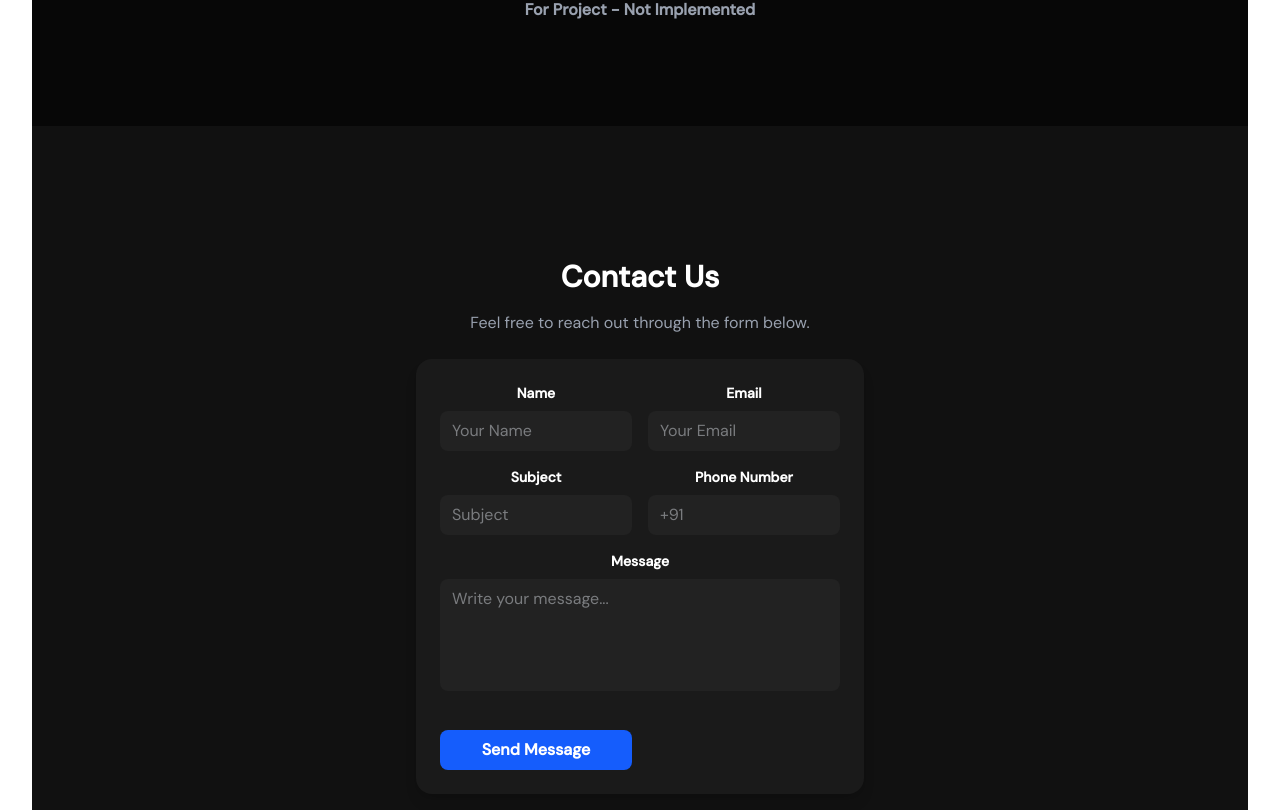
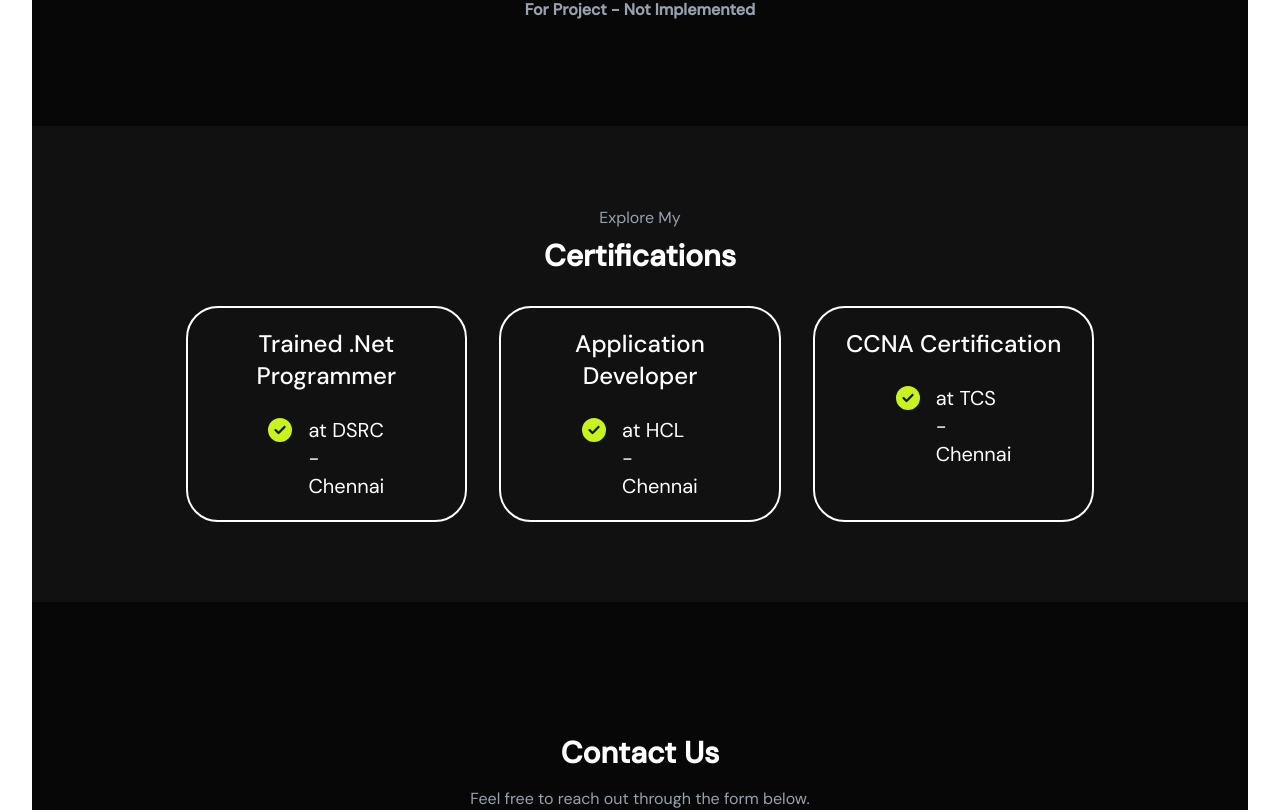
Before and after one commit to pkselva/react_portfolio, a React (Vite) app: page / in a window 1280 px wide. Shown: the part 1914-2724 px from the top of the page. Built offline with nearby package versions, Linux system fonts and the light colour scheme.

Commit message:
Added Certifications component

```diff
--- /dev/null
+++ b/src/Components/Certifications.jsx
@@ -0,0 +1,37 @@
+import { Fragment } from 'react'
+import { FaCircleCheck } from 'react-icons/fa6'
+
+function Certifications() {
+
+    const certificationDetails = [
+        { title: "Trained .Net Programmer", descripton: "at DSRC - Chennai" },
+        { title: "Application Developer", descripton: "at HCL - Chennai" },
+        { title: "CCNA Certification", descripton: "at TCS - Chennai" },
+    ]
+
+    return (
+        <div className='bg-[#111] py-12 sm:py-16 md:py-20 px-10 text-white text-center'>
+            <div className='text-gray-400 mb-2'>Explore My</div>
+            <h1 className="text-3xl font-bold mb-8">Certifications</h1>
+            <div className='w-4/5 mx-auto grid grid-cols-3 gap-8'>
+                {certificationDetails.map((detail, idx) => (
+                    <div key={idx} className='border-[2px] hover:border-[#c9f31d] transition duration-500 rounded-4xl flex flex-col items-center gap-6 p-5'>
+                        <div className='text-[16px] sm:text-lg md:text-2xl font-[500]'>
+                            {detail.title}
+                        </div>
+                        <div className="flex justify-center">
+                            <h1 className='flex gap-2 items-start text-[12px] text-start sm:text-base md:text-xl px-20'>
+                                <span className='mr-2 mt-0.5'>
+                                    <FaCircleCheck className="text-[#c9f31d] text-base sm:text-lg md:text-2xl" />
+                                </span>
+                                {detail.descripton}
+                            </h1>
+                        </div>
+                    </div>
+                ))}
+            </div>
+        </div>
+    )
+}
+
+export default Certifications
--- a/src/Components/Contact.jsx
+++ b/src/Components/Contact.jsx
@@ -2,7 +2,7 @@ import React from "react";
 
 const Contact = () => {
   return (
-    <div id="contact" className="flex flex-col items-center justify-center min-h-screen bg-[#111] text-white px-4">
+    <div id="contact" className="flex flex-col items-center justify-center min-h-screen py-10 bg-[#070707] text-white px-4">
       <h1 className="text-3xl font-bold mb-4">Contact Us</h1>
       <p className="text-gray-400 mb-6 text-center">
         Feel free to reach out through the form below.
--- a/src/Pages/Layout.jsx
+++ b/src/Pages/Layout.jsx
@@ -5,6 +5,7 @@ import About from '../Components/About'
 import Skills from '../Components/Skills'
 import Projects from '../Components/Projects'
 import Contact from '../Components/Contact'
+import Certifications from '../Components/Certifications'
 
 function Layout() {
   return (
@@ -14,6 +15,7 @@ function Layout() {
       <About />
       <Skills />
       <Projects />
+      <Certifications />
       <Contact />
     </>
   )
```
